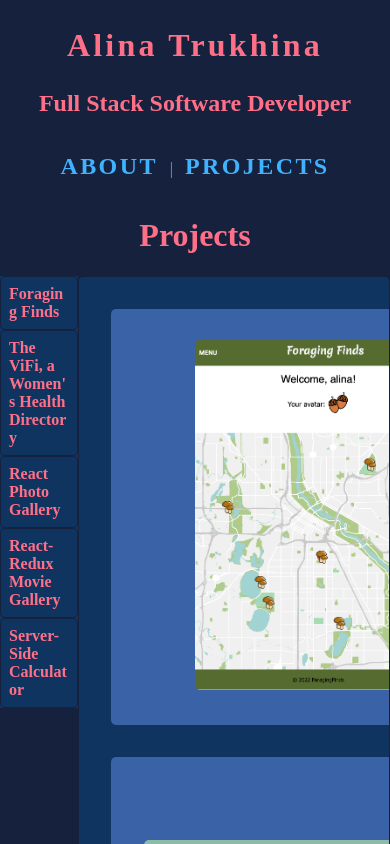
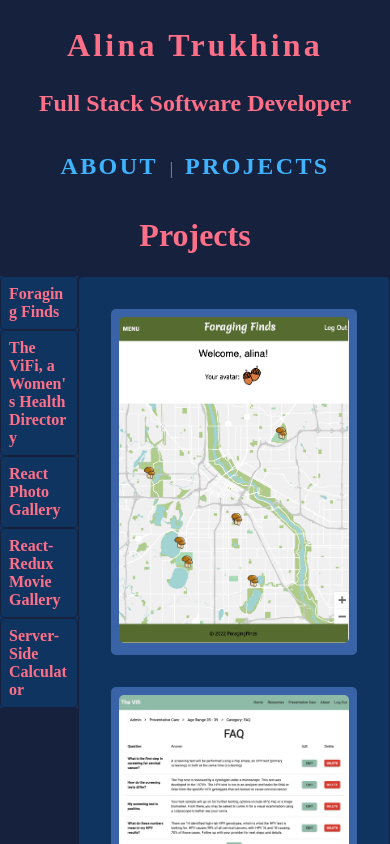
Before and after one commit to AlinaTrukhina/portfolio, a SvelteKit app: page /projects in a window 390 px wide. Shown: the top 844 px of the page. Built offline with nearby package versions, Linux system fonts and the light colour scheme.

Commit message:
optimize projects page for mobile

```diff
--- a/src/routes/projects/+layout.svelte
+++ b/src/routes/projects/+layout.svelte
@@ -38,7 +38,7 @@ main {
     padding: 1em;
 }
 
-@media only screen and (min-width: 850px) {
+@media only screen and (min-width: 768px) {
     main {
         margin-right: 1em;
         max-width: 75vw;
--- a/src/routes/projects/+page.svelte
+++ b/src/routes/projects/+page.svelte
@@ -19,28 +19,28 @@
 
 	<div class="imgcard">
 		<a href="/projects/foraging-finds">
-			<img src={foragingfinds} alt='foraging finds'>
+			<img class="projectImg" src={foragingfinds} alt='foraging finds'>
     	</a>
 	</div>
 	<div class="imgcard">
 		<a href="/projects/womens-health-directory-vifi">
-			<img src={vifiimg} alt="Vifi, a Women's Health app">
+			<img class="projectImg" src={vifiimg} alt="Vifi, a Women's Health app">
     	</a>
 	</div>
 	<div class="imgcard">
 		<a href="/projects/react-photo-gallery">
 			<!-- svelte-ignore a11y-img-redundant-alt -->
-			<img src={reactgallery} alt='react photo gallery'>
+			<img class="projectImg" src={reactgallery} alt='react photo gallery'>
 		</a>
 	</div>
 	<div class="imgcard">
 		<a href="/projects/react-redux-movie-gallery">
-			<img src={reduxgallery} alt='redux movie gallery'>
+			<img class="projectImg" src={reduxgallery} alt='redux movie gallery'>
 		</a>
 	</div>
 	<div class="imgcard">
 		<a href="/projects/server-side-calculator">
-			<img src={calculator} alt='server-side calculator'>
+			<img class="projectImg" src={calculator} alt='server-side calculator'>
 		</a>
 	</div>
 </section>
@@ -52,13 +52,11 @@
 	flex-wrap: wrap;
 }
 
-div {
+.imgcard {
 	display: inline-flex;
 	flex-direction: column;
 	justify-content: center;
 	align-items: center;
-	min-width: 400px;
-	min-height: 400px;
 	background-color: rgba(100, 148, 237, 0.494);
 	border-radius: 5px;
 	margin: 1em;
@@ -66,8 +64,6 @@ div {
 }
 
 img {
-	max-width: 350px;
-	max-height: 350px;
 	border-radius: 5px;
 	margin: auto;
 }
--- a/src/routes/styles.css
+++ b/src/routes/styles.css
@@ -58,8 +58,17 @@ video {
     width: 90%;
 }
 
-[class*="recording"]{
+[class*="recording"] {
     max-width: 70vw;
+}
+
+[class*="imgcard"] {
+    width: 90%;
+}
+
+[class*="projectImg"] {
+    max-width: 100%;
+	max-height: 100%;
 }
 
 @media only screen and (min-width: 850px) {
@@ -69,4 +78,13 @@ video {
         max-width: 500px;
         max-height: 600px;
     }
+    .imgcard {
+        width: 400px;
+        height: 400px;
+    }
+
+    .projectImg {
+        max-width: 350px;
+        max-height: 350px;
+    }
 }
```
